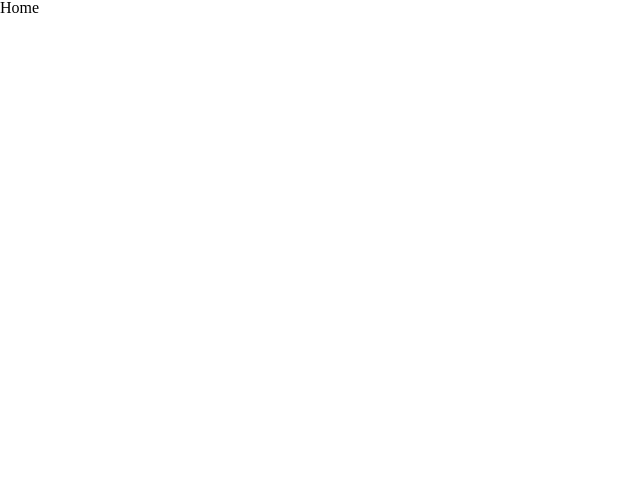
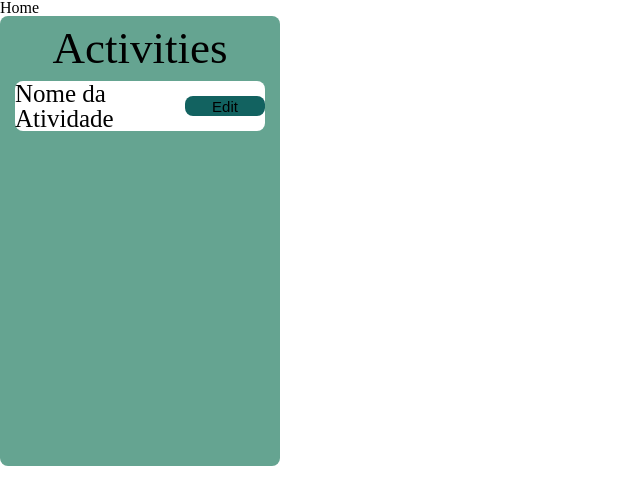
Before and after one commit to vitorsoaresf/gestao-habitos, a React (Create React App) app: page / in a window 1280 px wide. Shown: the top 504 px of the page, without its empty margins (0-640 px from the left). Built offline with nearby package versions, Linux system fonts and the light colour scheme.

Commit message:
feat: creating cardGroup

```diff
--- a/src/components/CardGroups/index.jsx
+++ b/src/components/CardGroups/index.jsx
@@ -0,0 +1,40 @@
+import { Container, ListBox } from "./styles";
+
+import Button from "../Button";
+
+const CardGroups = ({ title }) => {
+  return (
+    <Container>
+      <h1>{title}</h1>
+      <ListBox>
+        <ul>
+          {title === "Participants" ? (
+            /*particpants.map */
+            <div>
+              <h3>{/*{element.name}*/}Nome do Participante</h3>
+            </div>
+          ) : title === "Goals" ? (
+            /*goals.map */
+            <div>
+              <h3>{/*{element.name}*/}Nome da meta</h3>
+              <div>
+                <Button>Done</Button>
+                <Button>Delete</Button>
+              </div>
+            </div>
+          ) : (
+            /*activities.map */
+            <div>
+              <h3>{/*{element.name}*/}Nome da Atividade</h3>
+              <div>
+                <Button>Edit</Button>
+              </div>
+            </div>
+          )}
+        </ul>
+      </ListBox>
+    </Container>
+  );
+};
+
+export default CardGroups;
--- a/src/components/CardGroups/styles.js
+++ b/src/components/CardGroups/styles.js
@@ -0,0 +1,62 @@
+import styled from "styled-components";
+
+export const Container = styled.div`
+  background: var(--lightGreen);
+  width: 280px;
+  height: 450px;
+  display: flex;
+  border-radius: 8px;
+  flex-direction: column;
+  align-items: center;
+
+  h1 {
+    font-size: 45px;
+    margin-top: 10px;
+    display: flex;
+    justify-content: center;
+  }
+`;
+
+export const ListBox = styled.div`
+  width: 250px;
+  height: 380px;
+  display: flex;
+  flex-direction: column;
+  align-items: center;
+
+  ul {
+    > div {
+      background: white;
+      width: 250px;
+      height: 50px;
+      display: flex;
+      align-items: center;
+      justify-content: space-between;
+      border-radius: 8px;
+      margin-top: 10px;
+
+      h3 {
+        font-size: 25px;
+        width: 80%;
+        height: 100%;
+        overflow: hidden;
+        display: flex;
+        align-items: center;
+      }
+
+      > div {
+        Button + Button {
+          margin: 3px 3px 0px 0px;
+        }
+        display: flex;
+        flex-direction: column;
+      }
+
+      Button {
+        width: 80px;
+        font-size: 15px;
+        height: 20px;
+      }
+    }
+  }
+`;
--- a/src/pages/Home/index.jsx
+++ b/src/pages/Home/index.jsx
@@ -1,7 +1,13 @@
 import { Container } from "./styles";
+import CardGroups from "../../components/CardGroups";
 
 const Home = () => {
-  return <Container>Home</Container>;
+  return (
+    <Container>
+      Home
+      <CardGroups title={"Activities"}></CardGroups>
+    </Container>
+  );
 };
 
 export default Home;
```
